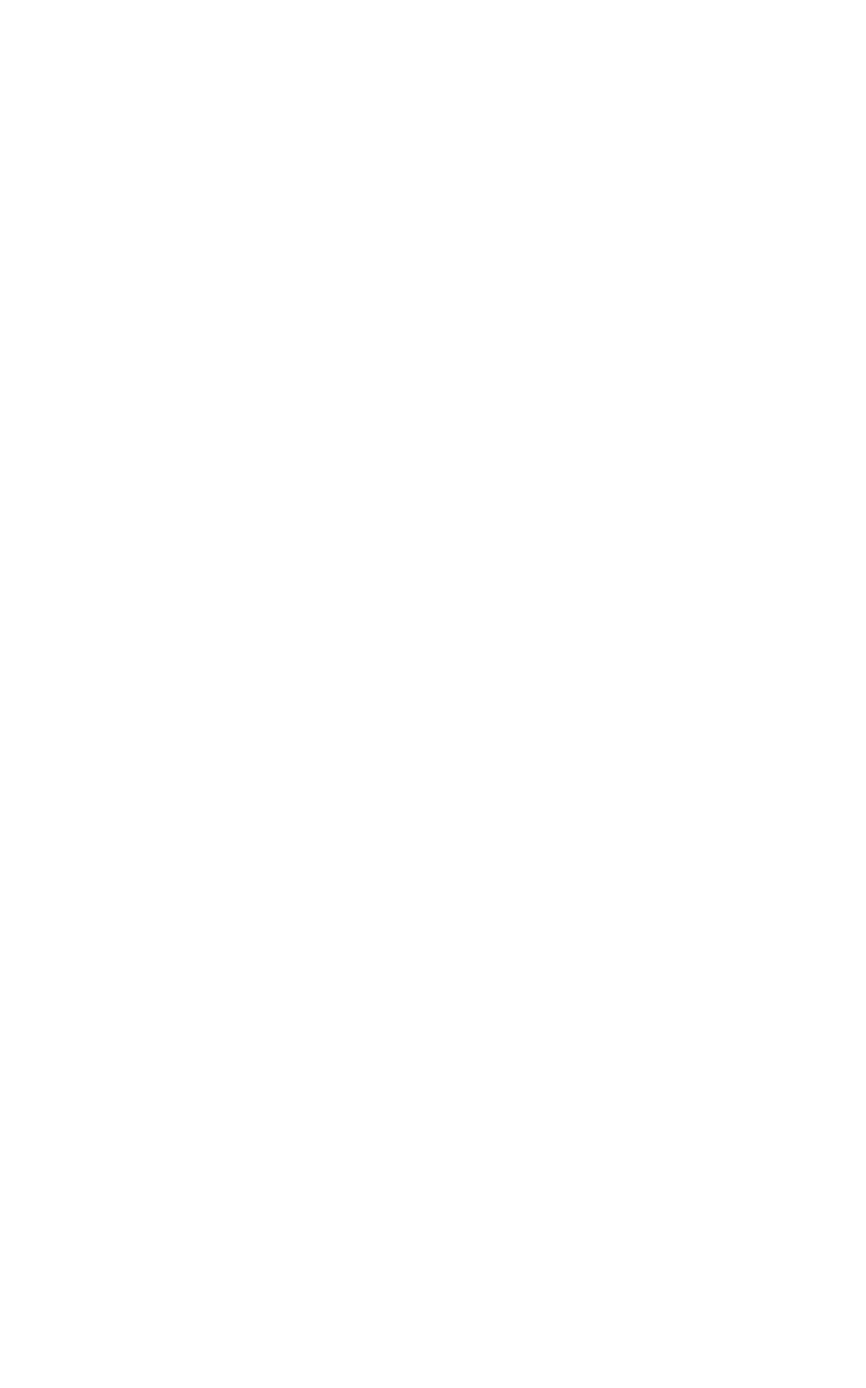
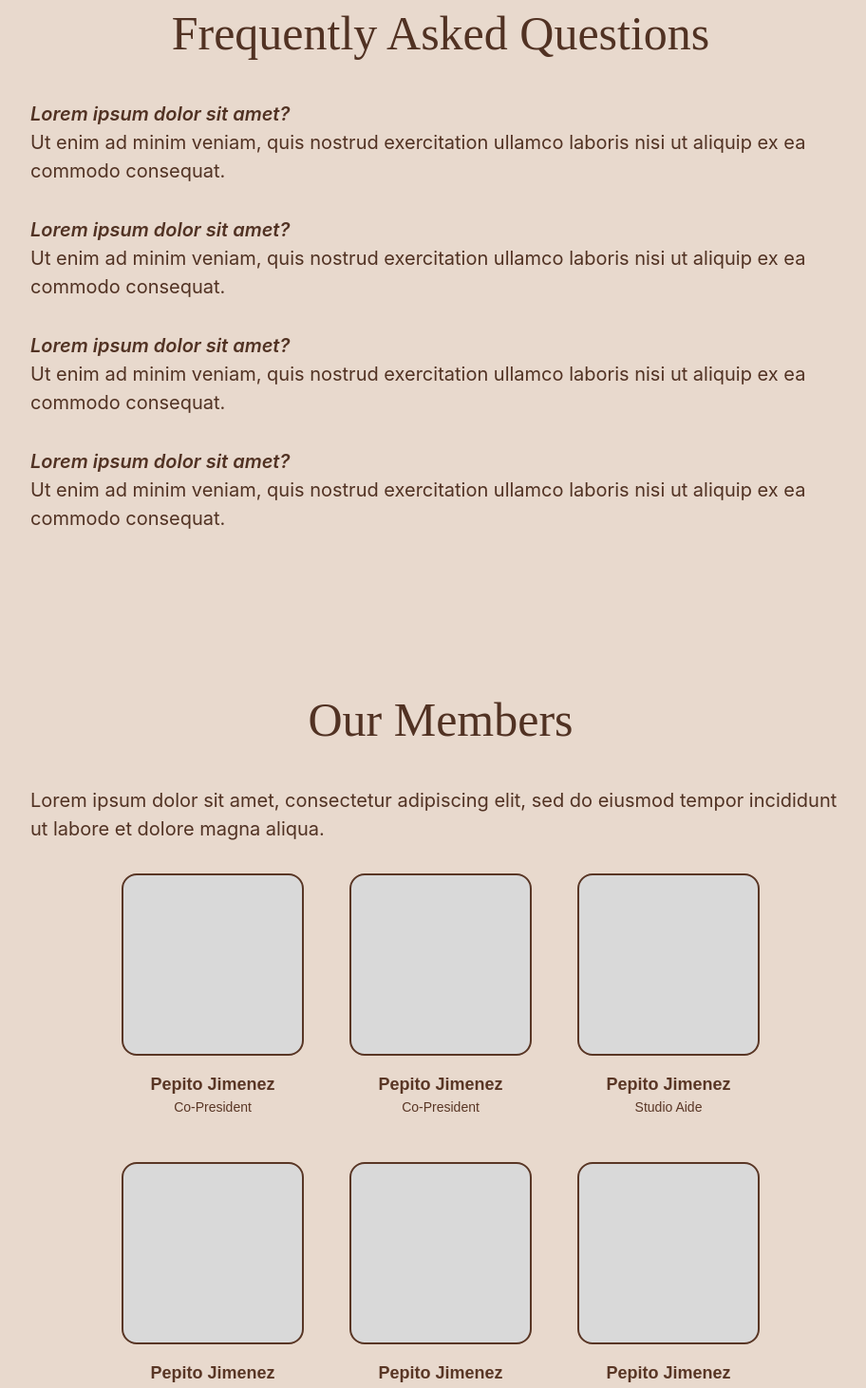
Before and after one commit to fullstackatbrown/project-pottery-at-brown, a Next.js app: page /about-us in a window 1280 px wide. Shown: the part 840-2302 px from the top of the page at 95% size, without its empty margins (176-1088 px from the left). Before the commit the page ends 800 px from the top, so only its background shows below. Built offline with nearby package versions, Linux system fonts and the light colour scheme.

Commit message:
about us page draft completed

```diff
--- a/src/app/about-us/page.js
+++ b/src/app/about-us/page.js
@@ -1,7 +1,16 @@
+const members = [
+    { name: "Pepito Jimenez", title: "Co-President" },
+    { name: "Pepito Jimenez", title: "Co-President" },
+    { name: "Pepito Jimenez", title: "Studio Aide" },
+    { name: "Pepito Jimenez", title: "Studio Aide" },
+    { name: "Pepito Jimenez", title: "Studio Aide" },
+    { name: "Pepito Jimenez", title: "Studio Aide" },
+];
+
 export default function Home() {
     return (
         <div style={{ backgroundColor: "#E8D9CD", minHeight: "100vh", padding: "20px" }}>
-            <div className="flex flex-col items-center sm:items-start w-full max-w-8xl gap-8 p-20 pl-40 pr-40">
+            <div className="flex flex-col items-start w-full max-w-8xl gap-8 p-20 pl-40 pr-40">
                 <h1 style={{ color: "#513223", fontFamily: "'Hedvig Letters Serif', serif", fontWeight: 400, fontSize: "40px" }}>
                     About Pottery @ Brown
                 </h1>
@@ -23,6 +32,66 @@ export default function Home() {
                     </div>
                 </div>
             </div>
+
+            <div className="flex flex-col items-center w-full max-w-5xl gap-8 p-20 mx-auto">
+                <h1 style={{ color: "#513223", fontFamily: "'Hedvig Letters Serif', serif", fontWeight: 400, fontSize: "50px" }}>
+                    Frequently Asked Questions
+                </h1>
+                <p style={{ color: "#513223", fontFamily: "'Inter', serif", fontWeight: 600, fontSize: "20px" }}>
+                    <span style={{ fontStyle: "italic" }}>
+                        Lorem ipsum dolor sit amet?
+                    </span>
+                    <br />
+                    <span style={{ fontWeight: 400 }}>
+                        Ut enim ad minim veniam, quis nostrud exercitation ullamco laboris nisi ut aliquip ex ea commodo consequat.
+                    </span>
+                </p>
+                <p style={{ color: "#513223", fontFamily: "'Inter', serif", fontWeight: 600, fontSize: "20px" }}>
+                    <span style={{ fontStyle: "italic" }}>
+                        Lorem ipsum dolor sit amet?
+                    </span>
+                    <br />
+                    <span style={{ fontWeight: 400 }}>
+                        Ut enim ad minim veniam, quis nostrud exercitation ullamco laboris nisi ut aliquip ex ea commodo consequat.
+                    </span>
+                </p>
+                <p style={{ color: "#513223", fontFamily: "'Inter', serif", fontWeight: 600, fontSize: "20px" }}>
+                    <span style={{ fontStyle: "italic" }}>
+                        Lorem ipsum dolor sit amet?
+                    </span>
+                    <br />
+                    <span style={{ fontWeight: 400 }}>
+                        Ut enim ad minim veniam, quis nostrud exercitation ullamco laboris nisi ut aliquip ex ea commodo consequat.
+                    </span>
+                </p>
+                <p style={{ color: "#513223", fontFamily: "'Inter', serif", fontWeight: 600, fontSize: "20px" }}>
+                    <span style={{ fontStyle: "italic" }}>
+                        Lorem ipsum dolor sit amet?
+                    </span>
+                    <br />
+                    <span style={{ fontWeight: 400 }}>
+                        Ut enim ad minim veniam, quis nostrud exercitation ullamco laboris nisi ut aliquip ex ea commodo consequat.
+                    </span>
+                </p>
+            </div>
+
+            <div className="flex flex-col items-center w-full max-w-5xl gap-8 p-20 mx-auto">
+                <h1 style={{ color: "#513223", fontFamily: "'Hedvig Letters Serif', serif", fontWeight: 400, fontSize: "50px" }}>
+                    Our Members
+                </h1>
+                <p style={{ color: "#513223", fontFamily: "'Inter', serif", fontWeight: 400, fontSize: "20px" }}>
+                    Lorem ipsum dolor sit amet, consectetur  adipiscing elit, sed do eiusmod tempor incididunt ut labore et dolore magna aliqua.
+                </p>
+                <div className="grid grid-cols-1 sm:grid-cols-2 md:grid-cols-3 gap-12">
+                    {members.map((member, index) => (
+                        <div key={index} className="flex flex-col items-center text-center">
+                            <div className="w-48 h-48 bg-[#D9D9D9] rounded-2xl border-2 border-[#593625]"></div>
+                            <p className="mt-4 text-[#593625] font-semibold text-lg">{member.name}</p>
+                            <p className="text-[#593625] text-sm">{member.title}</p>
+                        </div>
+                    ))}
+                </div>
+            </div>
         </div>
     );
 }
```
